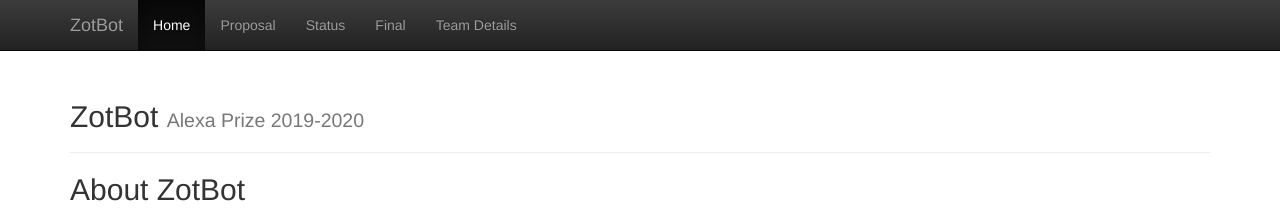
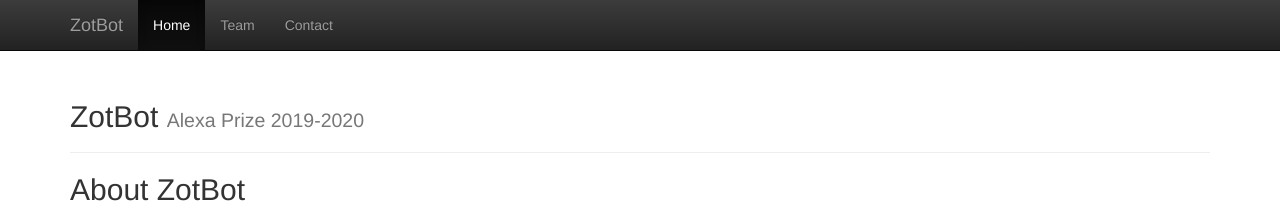
Before and after one commit to uci-zotbot/zotbot, a Jekyll site: the page built from docs/index.md, in a window 1280 px wide. Shown: the top 210 px of the page. Built offline with Jekyll 4.4.1, drawn with Linux system fonts in a browser that asks for light colours.

Commit message:
Update default.html

```diff
--- a/docs/_layouts/default.html
+++ b/docs/_layouts/default.html
@@ -29,14 +29,11 @@
     {% assign finalClass = 'disabled' %}
     {% for page in site.html_pages %}
       <!--h1>{{ page.url }}</h1-->
-      {% if page.url == '/proposal.html' %}
+      {% if page.url == '/team.html' %}
           {% assign proposalClass = '' %}
       {% endif %}
-      {% if page.url == '/status.html' %}
+      {% if page.url == '/contact.html' %}
           {% assign statusClass = '' %}
-      {% endif %}
-      {% if page.url == '/final.html' %}
-          {% assign finalClass = '' %}
       {% endif %}
     {% endfor %}
     <!--h2>{% if current[1] == %} 5 {% endif %}</h2-->
@@ -60,10 +57,8 @@
         <div id="navbar" class="collapse navbar-collapse">
           <ul class="nav navbar-nav">
             <li class="{% if current[1] == 'index.html' or current[1] == %} active {% endif %}"><a href="index.html">Home</a></li>
-            <li class="{{ proposalClass }}{% if current[1] == 'proposal.html' %} active {% endif %}"><a href="proposal.html">Proposal</a></li>
-            <li class="{{ statusClass }}{% if current[1] == 'status.html' %} active {% endif %}"><a href="status.html">Status</a></li>
-            <li class="{{ finalClass }}{% if current[1] == 'final.html' %} active {% endif %}"><a href="final.html">Final</a></li>
-            <li class="{% if current[1] == 'team.html' %} active {% endif %}"><a href="team.html">Team Details</a></li>
+            <li class="{% if current[1] == 'team.html' %} active {% endif %}"><a href="team.html">Team</a></li>
+	    <li class="{% if current[1] == 'contact.html' %} active {% endif %}"><a href="contact.html">Contact</a></li>
           </ul>
         </div><!--/.nav-collapse -->
       </div>
```
